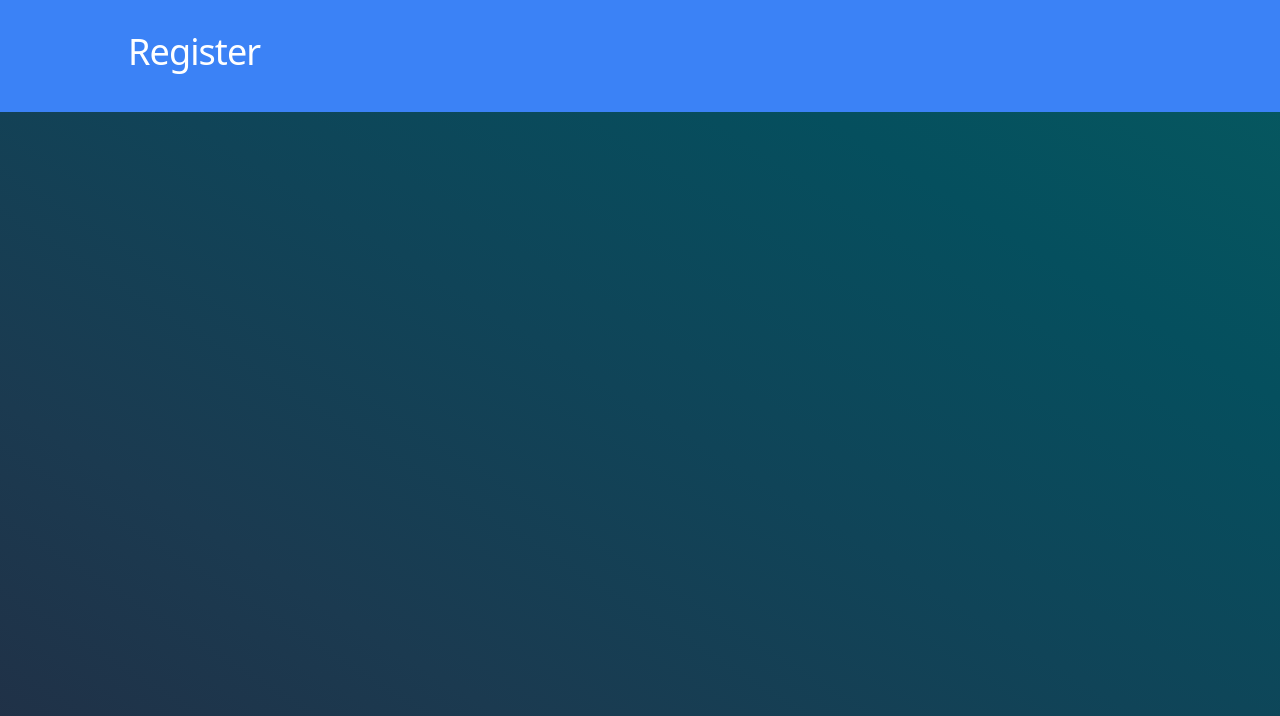
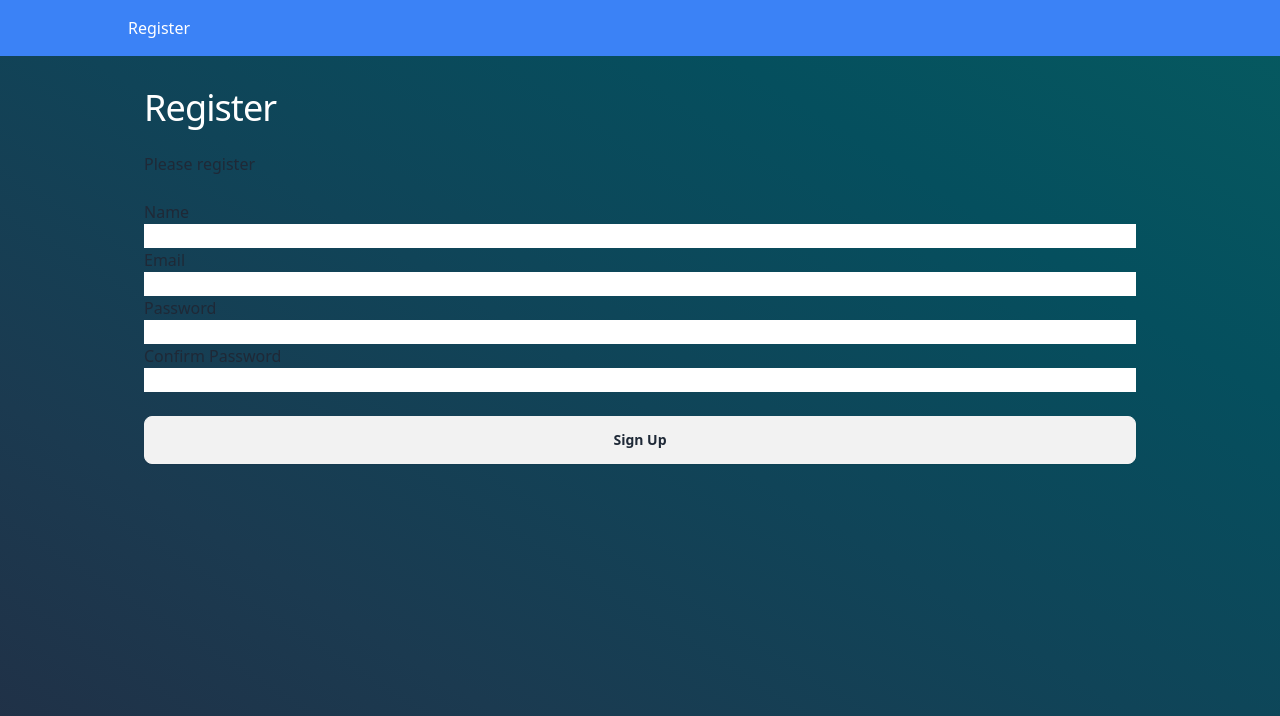
Before and after one commit to manolisfcb/FinanceTracker, a Flask app: page /register in a window 1280 px wide. Shown: the top 716 px of the page. Run offline with Flask 3, Linux system fonts and the light colour scheme; parts of the project's set-up code (start-up, migrations or seed data) failed here and were passed over; some libraries are stand-ins or nearby versions.

Commit message:
Add user registration form, update authentication routes, and enhance templates with flash messages

```diff
--- a/requirements.txt
+++ b/requirements.txt
@@ -2,12 +2,16 @@
 apispec==6.8.0
 blinker==1.9.0
 click==8.1.7
+dnspython==2.7.0
+email_validator==2.2.0
 Flask==3.1.0
 Flask-JWT-Extended==4.7.1
 Flask-Login==0.6.3
 Flask-Migrate==4.0.7
 flask-smorest==0.45.0
 Flask-SQLAlchemy==3.1.1
+Flask-WTF==1.2.2
+idna==3.10
 itsdangerous==2.2.0
 Jinja2==3.1.4
 Mako==1.3.7
@@ -21,3 +25,4 @@
 typing_extensions==4.12.2
 webargs==8.6.0
 Werkzeug==3.1.3
+WTForms==3.2.1
--- /dev/null
+++ b/src/forms/UserRegistratioForm.py
@@ -0,0 +1,10 @@
+from flask_wtf import FlaskForm
+from wtforms import StringField, PasswordField, SubmitField
+from wtforms.validators import DataRequired, Email, EqualTo, Length
+
+class NamerForm(FlaskForm):
+    name = StringField('Name', validators=[DataRequired()])
+    email = StringField('Email', validators=[DataRequired(), Email()])
+    password = PasswordField('Password', validators=[DataRequired(), Length(min=6, max=20)])
+    confirm_password = PasswordField('Confirm Password', validators=[DataRequired(), EqualTo('password')])
+    submit = SubmitField('Sign Up')
--- a/src/routes/auth.py
+++ b/src/routes/auth.py
@@ -1,10 +1,28 @@
-from flask import Blueprint, render_template
+from flask import Blueprint, render_template, flash
 from .main import main_bp
 from flask_login import login_user, logout_user, login_required, current_user, UserMixin, LoginManager
+from src.forms.UserRegistratioForm import NamerForm
+from flask import Blueprint, render_template, request
 
-@main_bp.route('/register', methods=['GET'])
+@main_bp.route('/register', methods=['GET', 'POST'])
 def register():
-    return render_template('register.html')
+    name = None
+    password = None
+    email = None
+    form = NamerForm()
+
+    # Maneja solicitudes POST (cuando el formulario es enviado)
+    if request.method == 'POST' and form.validate_on_submit():
+        name = form.name.data
+        password = form.password.data
+        email = form.email.data
+        form.name.data = ''  # Limpia el campo después de procesar
+        flash(f'Account created for {name}!', 'success')
+        return render_template('register.html', name=name, form=form)
+
+    # Maneja solicitudes GET (muestra el formulario inicialmente)
+    return render_template('register.html', name=None, form=form)
+
 
 
 @main_bp.route('/login', methods=['GET'])
--- a/src/templates/base.html
+++ b/src/templates/base.html
@@ -14,7 +14,6 @@
     <script src="https://unpkg.com/htmx.org@2.0.3" integrity="sha384-0895/pl2MU10Hqc6jd4RvrthNlDiE9U1tWmX7WRESftEDRosgxNsQG/Ze9YMRzHq" crossorigin="anonymous"></script>
 
     <link href="https://cdn.jsdelivr.net/npm/daisyui@4.12.14/dist/full.min.css" rel="stylesheet" type="text/css" />
-
     <script src="https://cdn.tailwindcss.com?plugins=typography"></script>
 
     <!-- Custom files -->
@@ -27,7 +26,12 @@
 
     <nav class="bg-blue-500 p-4">
         <div class="max-w-screen-lg mx-auto flex justify-between items-center">
-            <a href="{{ url_for('main.register') }}" class="text-white
+            <a href="{{ url_for('main.register') }}" class="text-white">
+                Register
+            </a>
+        </div>
+    </nav>
+
     <div class="max-w-screen-lg mx-auto p-4">
         {% block content %}
         {% endblock %}
--- a/src/templates/register.html
+++ b/src/templates/register.html
@@ -5,9 +5,63 @@
 {% endblock %}
 
 {% block content %}
+{% for message in get_flashed_messages() %}
+<div class="alert alert-success" style="position: relative;">
+    <span>{{ message }}</span>
+    <button type="button" data-bs-dismiss="alert" aria-label="Close" style="position: absolute; right: 0; background: none; border: none;">
+        <svg
+            xmlns="http://www.w3.org/2000/svg"
+            class="h-6 w-6"
+            fill="none"
+            viewBox="0 0 24 24"
+            stroke="currentColor">
+            <path
+              stroke-linecap="round"
+              stroke-linejoin="round"
+              stroke-width="2"
+              d="M6 18L18 6M6 6l12 12" />
+        </svg>
+    </button>
+</div>
+{% endfor %}
+
 
 <h1 class="mt-4 mb-6 text-2xl leading-none tracking-tight text-white md:text-3xl lg:text-4xl">
     Register
 </h1>
 
+{% if name %}
+    <p> You are now registered as {{ name }}!!</p>
+{% else %}
+    <p> Please register</p>
+
+    <br>
+    <form method="post" class="form-control">
+        {{ form.hidden_tag() }}
+
+        {{ form.name.label(class="form-label") }}
+
+        {{ form.name(class="form-control") }}
+
+        {{ form.email.label(class="form-label") }}
+
+        {{ form.email(class="form-control") }}
+
+            {{ form.password.label(class="form-label") }}
+
+            {{ form.password(class="form-control") }}
+
+            {{ form.confirm_password.label(class="form-label") }}
+
+            {{ form.confirm_password(class="form-control") }}
+
+        <br>
+
+        {{ form.submit(class="btn btn-dark mb-3") }}
+    </form>
+
+{% endif %}
+
+<script src="https://cdn.jsdelivr.net/npm/bootstrap@5.0.2/dist/js/bootstrap.bundle.min.js" integrity="sha384-MrcW6ZMFYlzcLA8Nl+NtUVF0sA7MsXsP1UyJoMp4YLEuNSfAP+JcXn/tWtIaxVXM" crossorigin="anonymous"></script>
+
 {% endblock %}
```
